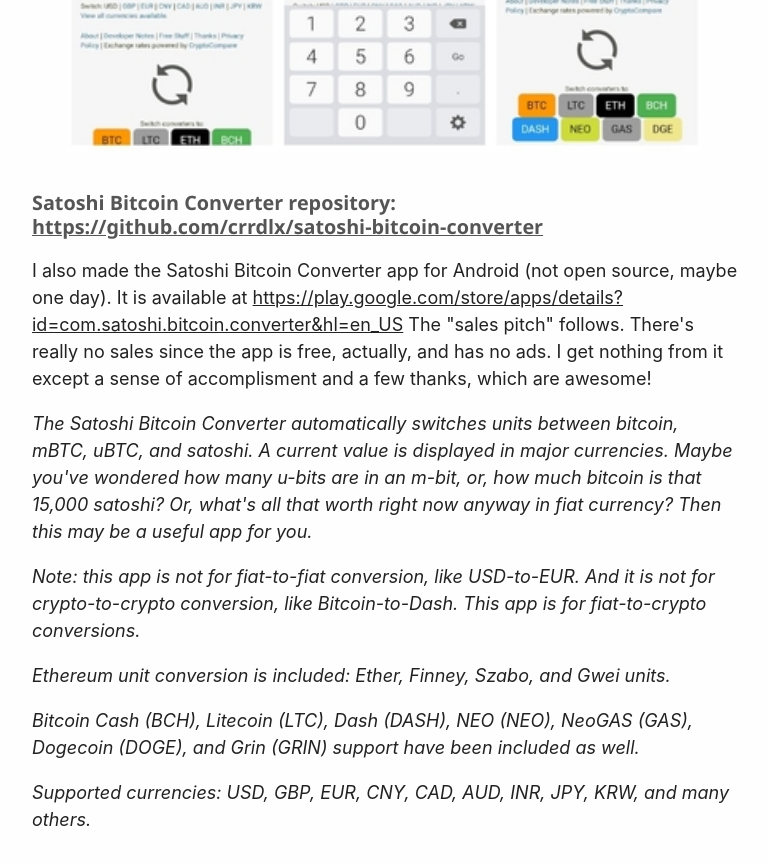
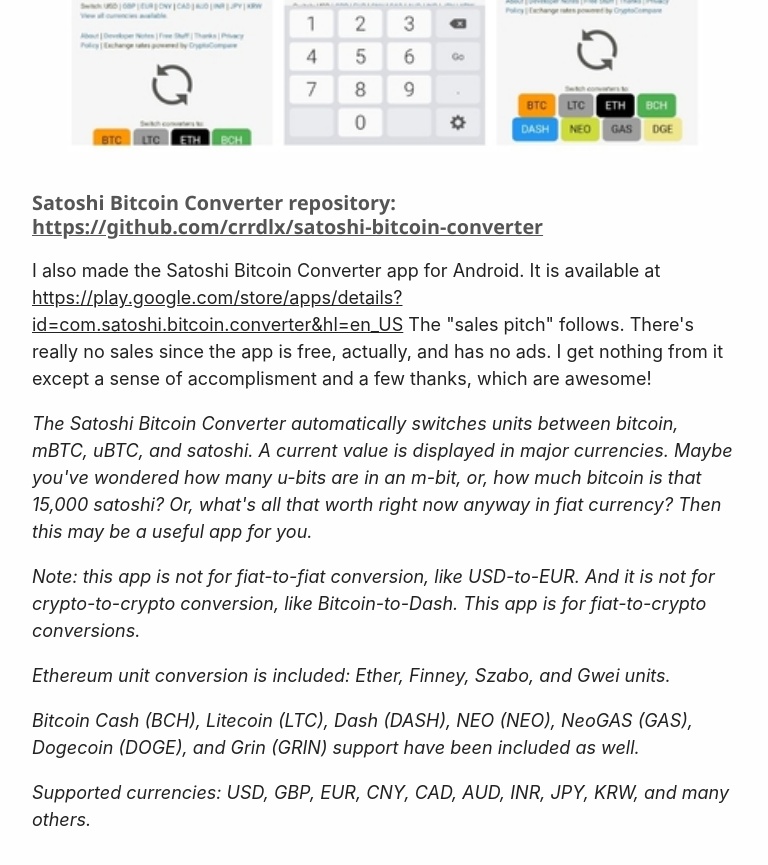
Before and after one commit to crrdlx/crrdlx.github.io, a Jekyll site: the page index.html, which Jekyll copies as it is, in a window 1280 px wide and 900 px high, scrolled down 1786 px. Shown: the top 865 px of the window, without its empty margins (255-1023 px from the left). Built offline with Jekyll 4.4.1, drawn with Linux system fonts in a browser that asks for light colours; comment, search, counter and statistics services are not loaded.

Commit message:
Update index.html

```diff
--- a/index.html
+++ b/index.html
@@ -97,7 +97,7 @@ h6 {
 <img src="images/shi.png" class="centered" width=50px>
 <img src="images/satoshi_app.jpg" class="centered" width=90%>
 <h6>Satoshi Bitcoin Converter repository: <a href="https://github.com/crrdlx/satoshi-bitcoin-converter">https://github.com/crrdlx/satoshi-bitcoin-converter</a></h6>
-<p>I also made the Satoshi Bitcoin Converter app for Android (not open source, maybe one day). It is available at <a href="https://play.google.com/store/apps/details?id=com.satoshi.bitcoin.converter&hl=en_US">https://play.google.com/store/apps/details?id=com.satoshi.bitcoin.converter&hl=en_US</a> The "sales pitch" follows. There's really no sales since the app is free, actually, and has no ads. I get nothing from it except a sense of accomplisment and a few thanks, which are awesome!</p>
+<p>I also made the Satoshi Bitcoin Converter app for Android. It is available at <a href="https://play.google.com/store/apps/details?id=com.satoshi.bitcoin.converter&hl=en_US">https://play.google.com/store/apps/details?id=com.satoshi.bitcoin.converter&hl=en_US</a> The "sales pitch" follows. There's really no sales since the app is free, actually, and has no ads. I get nothing from it except a sense of accomplisment and a few thanks, which are awesome!</p>
 <em>
 <p>The Satoshi Bitcoin Converter automatically switches units between bitcoin, mBTC, uBTC, and satoshi. A current value is displayed in major currencies. Maybe you've wondered how many u-bits are in an m-bit, or, how much bitcoin is that 15,000 satoshi? Or, what's all that worth right now anyway in fiat currency? Then this may be a useful app for you.</p>
 
```
